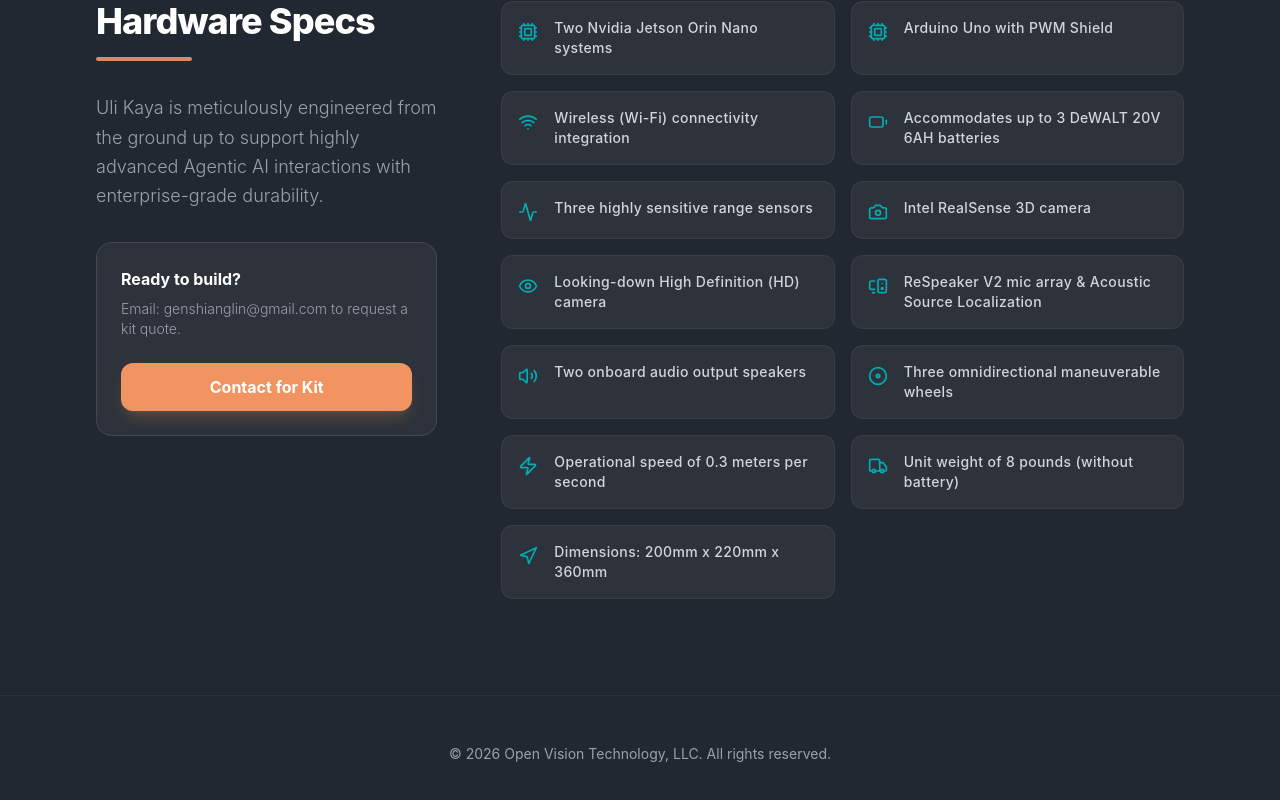
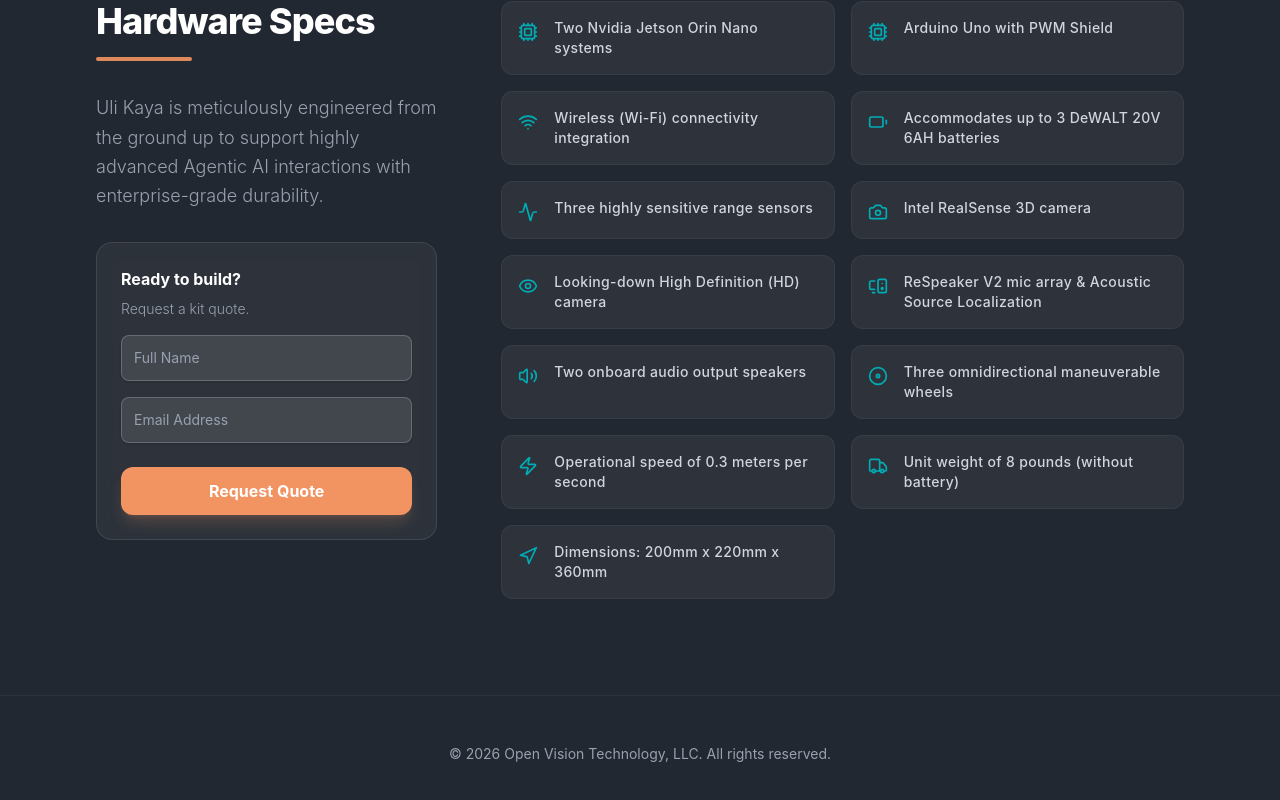
Before and after one commit to openvisiontech/ulikaya-landing, a React (Vite) app: page / in a window 1280 px wide. Shown: the part 2985-3785 px from the top of the page. Built offline with nearby package versions, Linux system fonts and the light colour scheme.

Commit message:
Requst Quote append user record to WebRequest

```diff
--- a/src/App.jsx
+++ b/src/App.jsx
@@ -1,6 +1,6 @@
-import React from 'react';
+import React, { useState } from 'react';
 import { motion } from 'framer-motion';
-import { Bot, Cpu, Navigation, Eye, Waves, Wrench, Radio, Volume2, ShieldAlert, Zap, Cpu as Board, Wifi, Battery, Camera, Disc, MonitorSpeaker, Compass, Activity, Truck, ChevronRight, Network } from 'lucide-react';
+import { Bot, Cpu, Navigation, Eye, Waves, Wrench, Radio, Volume2, ShieldAlert, Zap, Cpu as Board, Wifi, Battery, Camera, Disc, MonitorSpeaker, Compass, Activity, Truck, ChevronRight, Network, Send } from 'lucide-react';
 
 const Navbar = () => (
     <nav className="flex items-center justify-between px-8 py-6 bg-white/90 backdrop-blur-md border-b border-gray-200 sticky top-0 z-50 transition-all duration-300">
@@ -187,6 +187,35 @@
 };
 
 const Specifications = () => {
+    const [formState, setFormState] = useState('idle');
+
+    const handleSubmit = async (e) => {
+        e.preventDefault();
+        setFormState('loading');
+
+        const formData = new FormData(e.target);
+        const data = Object.fromEntries(formData.entries());
+
+        try {
+            const scriptUrl = 'https://script.google.com/macros/s/AKfycbxwFSQWjR1IkNVtQNfFTWgf_kAc_Tgq4VLy-1eJbaVeNBRjUdZBb_y5fNf-7TH5Y-YUMg/exec';
+
+            await fetch(scriptUrl, {
+                method: 'POST',
+                mode: 'no-cors',
+                headers: {
+                    'Content-Type': 'text/plain;charset=utf-8',
+                },
+                body: JSON.stringify(data),
+            });
+
+            setTimeout(() => setFormState('success'), 800);
+        } catch (error) {
+            console.error('Error submitting form:', error);
+            setFormState('idle');
+            alert('Failed to submit form. Please try again.');
+        }
+    };
+
     const specs = [
         { text: "Two Nvidia Jetson Orin Nano systems", icon: <Board size={20} className="text-secondary" /> },
         { text: "Arduino Uno with PWM Shield", icon: <Cpu size={20} className="text-secondary" /> },
@@ -214,14 +243,41 @@
                             Uli Kaya is meticulously engineered from the ground up to support highly advanced Agentic AI interactions with enterprise-grade durability.
                         </p>
                         <div className="p-6 bg-white/5 border border-white/10 rounded-2xl backdrop-blur-sm">
-                            <h4 className="text-white font-bold mb-2">Ready to build?</h4>
-                            <p className="text-sm text-gray-400 mb-6 font-light">Email: genshianglin@gmail.com to request a kit quote.</p>
-                            <a
-                                href="mailto:genshianglin@gmail.com"
-                                className="w-full py-3 bg-accent hover:bg-orange-500 rounded-xl font-bold flex items-center justify-center gap-2 transition-all shadow-lg shadow-accent/20"
-                            >
-                                Contact for Kit
-                            </a>
+                            {formState === 'success' ? (
+                                <div className="text-center py-6">
+                                    <div className="w-12 h-12 bg-secondary/10 text-secondary rounded-full flex items-center justify-center mx-auto mb-4">
+                                        <Send size={24} />
+                                    </div>
+                                    <h4 className="text-white font-bold mb-2">Request Received</h4>
+                                    <p className="text-sm text-gray-400 font-light">We will be in touch shortly.</p>
+                                </div>
+                            ) : (
+                                <form onSubmit={handleSubmit} className="space-y-4">
+                                    <div>
+                                        <h4 className="text-white font-bold mb-2">Ready to build?</h4>
+                                        <p className="text-sm text-gray-400 font-light mb-4">Request a kit quote.</p>
+                                    </div>
+                                    <input name="fullName" required className="w-full bg-white/10 border border-white/20 p-3 rounded-lg text-white outline-none focus:border-secondary transition shadow-sm placeholder-gray-400 text-sm" placeholder="Full Name" />
+                                    <input name="email" required type="email" className="w-full bg-white/10 border border-white/20 p-3 rounded-lg text-white outline-none focus:border-secondary transition shadow-sm placeholder-gray-400 text-sm" placeholder="Email Address" />
+
+                                    <button
+                                        disabled={formState === 'loading'}
+                                        className="w-full py-3 bg-accent hover:bg-orange-500 rounded-xl font-bold flex items-center justify-center gap-2 transition-all shadow-lg shadow-accent/20 disabled:opacity-75 disabled:cursor-not-allowed mt-2"
+                                    >
+                                        {formState === 'loading' ? (
+                                            <>
+                                                <svg className="animate-spin -ml-1 mr-2 h-4 w-4 text-white" xmlns="http://www.w3.org/2000/svg" fill="none" viewBox="0 0 24 24">
+                                                    <circle className="opacity-25" cx="12" cy="12" r="10" stroke="currentColor" strokeWidth="4"></circle>
+                                                    <path className="opacity-75" fill="currentColor" d="M4 12a8 8 0 018-8V0C5.373 0 0 5.373 0 12h4zm2 5.291A7.962 7.962 0 014 12H0c0 3.042 1.135 5.824 3 7.938l3-2.647z"></path>
+                                                </svg>
+                                                Submitting...
+                                            </>
+                                        ) : (
+                                            'Request Quote'
+                                        )}
+                                    </button>
+                                </form>
+                            )}
                         </div>
                     </div>
                 </div>
```
